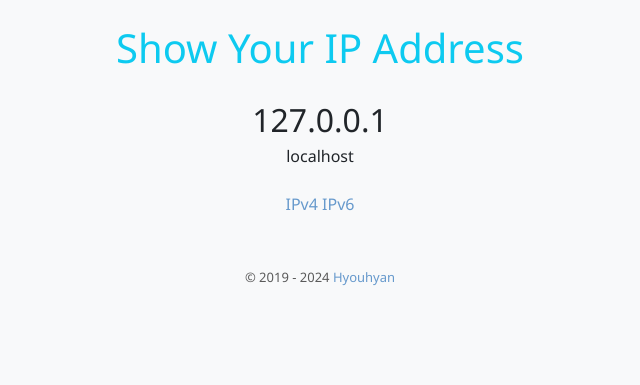
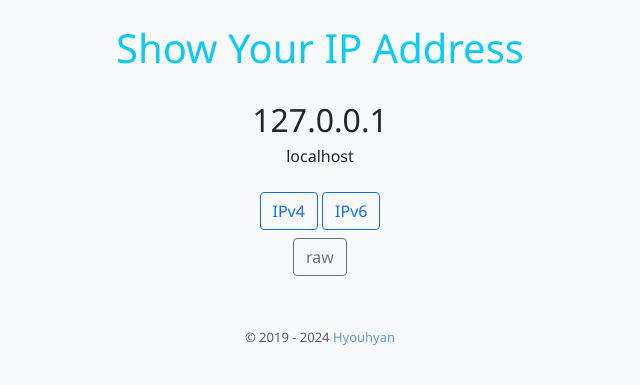
Before and after one commit to hyouhyan/hyouhyan.com, a PHP site: page /tools/show-ip/ in a window 1280 px wide. Shown: the top 385 px of the page, without its empty margins (320-960 px from the left). Run offline with PHP 8.4, Linux system fonts and the light colour scheme.

Commit message:
feat: ボタンにcss、rawのボタン追加

```diff
--- a/tools/show-ip/index.php
+++ b/tools/show-ip/index.php
@@ -38,8 +38,12 @@
         </div>
     </div>
 
-    <div class="text-center">
-        <a href="https://v4.hyouhyan.com/tools/show-ip/">IPv4</a> <a href="https://v6.hyouhyan.com/tools/show-ip/">IPv6</a>
+    <div class="text-center m-2">
+        <a class="btn btn-outline-primary" href="https://v4.hyouhyan.com/tools/show-ip/">IPv4</a> <a class="btn btn-outline-primary" href="https://v6.hyouhyan.com/tools/show-ip/">IPv6</a>
+    </div>
+
+    <div class="text-center m-2">
+        <a class="btn btn-outline-secondary" href="./raw">raw</a>
     </div>
 
     <script src="/js/footer.js"></script>
```
